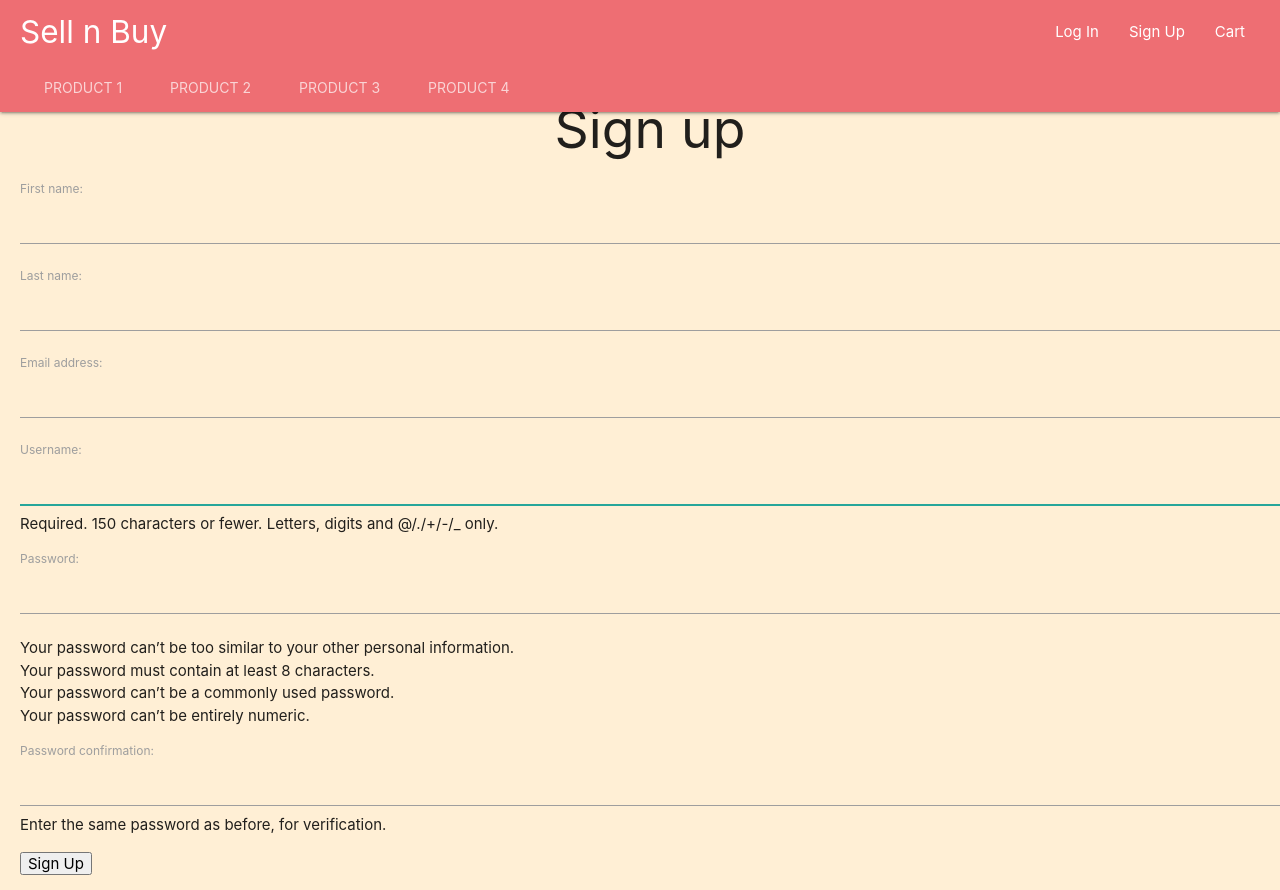
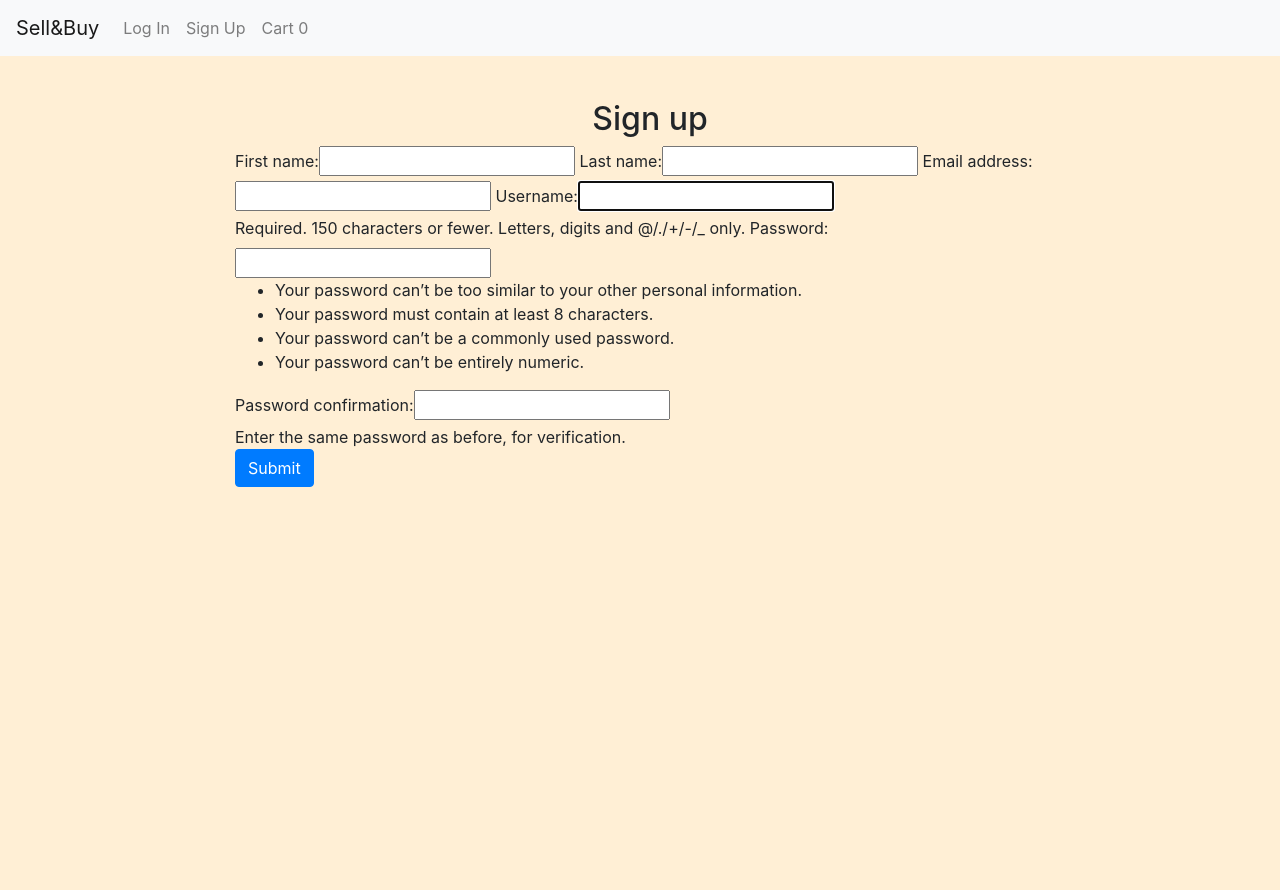
Before and after one commit to butterfly13/project4, a Django app: page /accounts/signup/ in a window 1280 px wide. After the commit the page ends 487 px from the top, so only its background shows below. Run offline with Django 3.2, Linux system fonts and the light colour scheme; some libraries are stand-ins or nearby versions.

Commit message:
add bootstrap form and js

```diff
--- a/sellnbuy/forms.py
+++ b/sellnbuy/forms.py
@@ -5,17 +5,13 @@ from .models import Product, Profile, Message
 from django.forms import ModelChoiceField
 
 class ProductForm(forms.ModelForm):
-    # user_profile = forms.ModelChoiceField(queryset=Product.objects.all())
+
+    profile = forms.ModelChoiceField(queryset=Profile.objects.all(), widget=forms.Select(), empty_label='--Pick Seller--')
+
+
     class Meta:
         model = Product
-        fields = ('profile','product_name', 'description', 'qty', 'price', 'image', 'condition', 'category',)
-
-        # def __init__(self, *args, **kwargs):
-        #     user = kwargs.pop('user', '')
-        #     super(ProductForm, self).__init__(*args, **kwargs)
-        #     self.fields['profile']=form.ModelChoiceField(queryset=Profile.objects.all())
-
-        # fields = ('user','product_name', 'description', 'qty', 'price', 'image', 'condition', 'category',)
+        fields = ('profile','product_name', 'description', 'qty', 'price', 'image','category', 'condition', )
 
 
 
@@ -32,4 +28,3 @@ class SignUpForm(UserCreationForm):
     class Meta:
         model = User
         fields = ('first_name', 'last_name', 'email','username', 'password1', 'password2',   )
-        # fields= ('username', 'password1', 'password2',)
--- a/sellnbuy/static/css/main.css
+++ b/sellnbuy/static/css/main.css
@@ -6,13 +6,20 @@ body {
 
 div.content-body{
     padding-left: 20px;
-    margin-top:10px;
+    margin-top:100px;
 }
 h2 {
     text-align: center;
+    margin-top: 20px;
 }
 
 nav {
     padding-left: 20px;
     padding-right: 20px;
+
+
 }
+
+a.navbar-brand{
+    color: white;
+}
--- /dev/null
+++ b/sellnbuy/static/js/main.js
@@ -0,0 +1,2 @@
+console.log("hello from external js")
+console.log('js connected')
--- a/sellnbuy/templates/registration/signup.html
+++ b/sellnbuy/templates/registration/signup.html
@@ -1,14 +1,23 @@
-{% extends 'sellnbuy/base.html' %}
+{%extends 'sellnbuy/base.html' %}
 
+{% load bootstrap %}
 {% block content %}
 
-    <h2>Sign up</h2>
-    <form method="POST">
-        {% csrf_token %}
-        {{ form.as_p}}
-        <button type="submit">Sign Up</button>
-    </form>
+<h2>Sign up</h2>
+<div class="row">
+    <div class="col-lg-2 col-md-2 col-sm-12"></div>
+    <div class="col-lg-8 col-md-8 col-sm-12">
+            <form method="POST">
+                    {% csrf_token %}
+                    <!-- {{ form.as_p}} -->
+                    {{ form|bootstrap }}
+                    <div class="form-group">
+                            <button type="submit" class="btn btn-primary">Submit</button>
+                    </div>
 
+            </form>
+    </div>
+</div>
 
 
 {% endblock%}
--- a/sellnbuy/templates/sellnbuy/base.html
+++ b/sellnbuy/templates/sellnbuy/base.html
@@ -5,95 +5,82 @@
     <!--Let browser know website is optimized for mobile-->
     <meta name="viewport" content="width=device-width, initial-scale=1.0" />
     <title>Sell n Buy</title>
+     <link rel="stylesheet" href="https://stackpath.bootstrapcdn.com/bootstrap/4.1.3/css/bootstrap.min.css" integrity="sha384-MCw98/SFnGE8fJT3GXwEOngsV7Zt27NXFoaoApmYm81iuXoPkFOJwJ8ERdknLPMO" crossorigin="anonymous">
+     <link rel="stylesheet" href="{% static 'css/main.css' %}">
 
-    <link href="https://fonts.googleapis.com/icon?family=Material+Icons" rel="stylesheet">
-    <!-- <link rel="stylesheet" href="{% static 'css/main.css' %}"> -->
-    <link rel="stylesheet" href="{% static 'css/materialize.css' %}">
-    <link rel="stylesheet" href="../static/css/main.css">
+
+
+
 
 
 </head>
 
 <body>
+    <div class="container-fluid">
 
-    <div class="navbar-fixed">
-        <nav class="nav-extended">
-            <div class="nav-wrapper">
-                <a href="#" class="brand-logo">Sell n Buy</a>
-                <a href="#" data-target="mobile-demo" class="sidenav-trigger">
-                    <i class="material-icons">menu</i>
-                </a>
-                <ul class="right hide-on-med-and-down">
+        <nav class="nave navbar fixed-top navbar-expand-lg navbar-light bg-light bg-light">
+                <a class="navbar-brand" href="{% url 'product_list'%}">Sell&Buy</a>
+                <button class="navbar-toggler" type="button" data-toggle="collapse" data-target="#navbarNavDropdown" aria-controls="navbarNavDropdown" aria-expanded="false" aria-label="Toggle navigation">
+                  <span class="navbar-toggler-icon"></span>
+                </button>
+                <div class="collapse navbar-collapse" id="navbarNavDropdown">
+                  <ul class="navbar-nav">
                     {% if user.is_authenticated %}
-                    <li> Welcome, {{ user.username }}</li>
-                    <li> <a href="{% url 'product_create' %}">List New Product</a> </li>
-                    <li><a href="{% url 'logout' %}">Log Out</a></li>
-
-
+                    <li class="nav-item">
+                        <a class="nav-item nav-link">Welcome, {{ user.username }}</a>
+                    </li>
+                    <li class="nav-item">
+                        <a class="nav-item nav-link" href="{% url 'product_create' %}">List New Product</a>
+                    </li>
+                    <li class="nav-item">
+                        <a class="nav-item nav-link" href="{% url 'logout' %}">Log Out</a>
+                    </li>
                     {% else %}
                     <li>
-                        <a href="{% url 'login' %}">Log In</a>
+                        <a class="nav-item nav-link" href="{% url 'login' %}">Log In</a>
                     </li>
                     <li>
-                        <a href="{% url 'signup' %}">Sign Up</a>
+                        <a class="nav-item nav-link" href="{% url 'signup' %}">Sign Up</a>
                     </li>
-
                     {% endif %}
                     <li>
-                        <a href="">Cart</a>
+                        <a class="nav-item nav-link"  href="#">Cart <span id="item-in-cart">0</span></a>
                     </li>
-                </ul>
-            </div>
-            <div class="nav-content">
-                <ul class="tabs tabs-transparent">
-                    <li class="tab">
-                        <a href="#">Product 1</a>
-                    </li>
-                    <li class="tab">
-                        <a href="#">Product 2</a>
-                    </li>
-                    <li class="tab">
-                        <a href="#">Product 3</a>
-                    </li>
-                    <li class="tab">
-                        <a href="#">Product 4</a>
-                    </li>
+                  </ul>
+                </div>
+              </nav>
 
-                </ul>
-            </div>
-
-        </nav>
-        <ul class="sidenav" id="mobile-demo">
-            <li>
-                <a href="#">Become a seller?</a>
-            </li>
-            <li>
-                <a href="#">Sign In</a>
-            </li>
-            <li>
-                <a href="#">Sign Up</a>
-            </li>
-        </ul>
-
-        <div id="test1" class="col s12">Product 1</div>
-        <div id="test2" class="col s12">Product 2</div>
-        <div id="test3" class="col s12">Product 3</div>
-        <div id="test4" class="col s12">Product 4</div>
     </div>
     <div class="content-body">
         {% block content %} {% endblock %}
     </div>
-    <!--JavaScript at end of body for optimized loading-->
-    <script type="text/javascript" src="{% static 'js/materialize.js' %}"></script>
-    <script>
-        document.addEventListener('DOMContentLoaded', function () {
-            var elems = document.querySelectorAll('.sidenav');
-            var instances = M.Sidenav.init(elems, options);
-        });
-
-    </script>
 
 
+    <!-- {% block javascript %} -->
+
+    <script src="https://code.jquery.com/jquery-3.3.1.slim.min.js" integrity="sha384-q8i/X+965DzO0rT7abK41JStQIAqVgRVzpbzo5smXKp4YfRvH+8abtTE1Pi6jizo" crossorigin="anonymous"></script>
+<script src="https://cdnjs.cloudflare.com/ajax/libs/popper.js/1.14.3/umd/popper.min.js" integrity="sha384-ZMP7rVo3mIykV+2+9J3UJ46jBk0WLaUAdn689aCwoqbBJiSnjAK/l8WvCWPIPm49" crossorigin="anonymous"></script>
+<script src="https://stackpath.bootstrapcdn.com/bootstrap/4.1.3/js/bootstrap.min.js" integrity="sha384-ChfqqxuZUCnJSK3+MXmPNIyE6ZbWh2IMqE241rYiqJxyMiZ6OW/JmZQ5stwEULTy" crossorigin="anonymous"></script>
+<!-- <script scr="{% static 'js/main.js' %}"></script> -->
+      <script>
+         let cart = 0
+         let btn = document.getElementsByClassName("cart")
+         let item = document.getElementById('item-in-cart')
+         console.log(item)
+         console.log(btn)
+        //document.getElementsByClassName("btn").addEventListener("click", addToCart);
+        console.log('js connected')
+
+         function addToCart(){
+
+             console.log('clicked')
+             cart ++
+             console.log('item in cart ' + cart)
+             item.textContent = cart
+
+         }
+     </script>
+ <!-- {% endblock javascript %} -->
 </body>
 
 </html>
--- a/sellnbuy_project/settings.py
+++ b/sellnbuy_project/settings.py
@@ -40,6 +40,8 @@ INSTALLED_APPS = [
     'django.contrib.messages',
     'django.contrib.staticfiles',
     'sellnbuy',
+    'bootstrapform',
+
 ]
 
 MIDDLEWARE = [
```
Also changed, not shown: sellnbuy/templates/registration/login.html (+12 -3 lines), sellnbuy/templates/sellnbuy/product_detail.html (+29 -7 lines), sellnbuy/templates/sellnbuy/product_form.html (+20 -4 lines), sellnbuy/templates/sellnbuy/product_list.html (+21 -13 lines).
